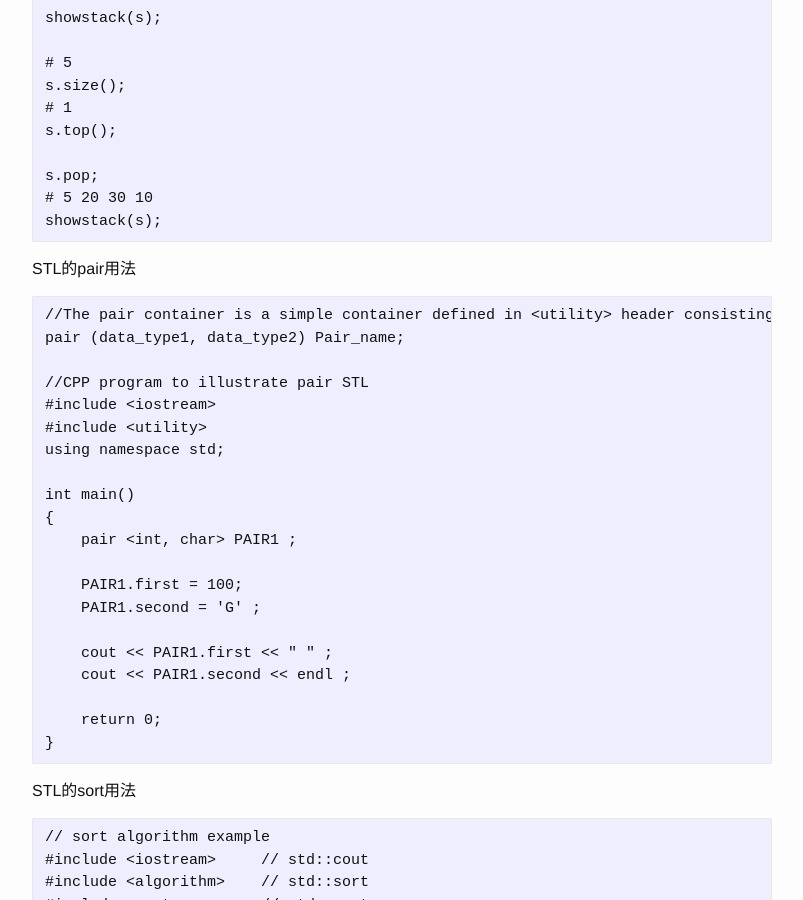
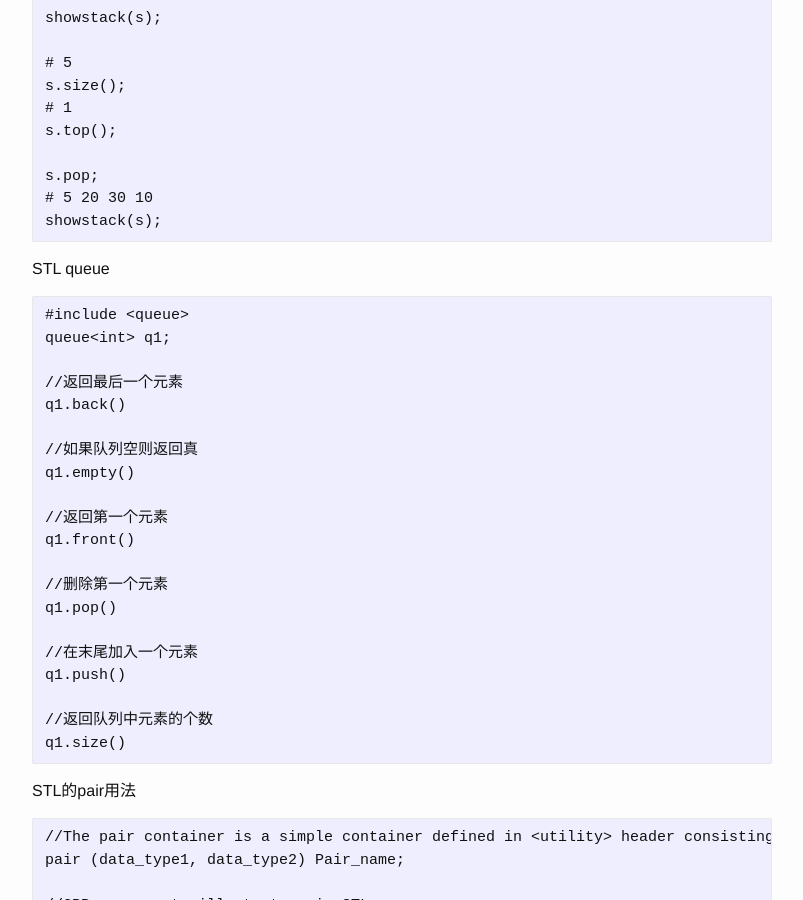
Before and after one commit to josephstalin117/josephstalin117.github.io, a Jekyll site: the page built from _posts/2018-5-25-c.markdown, in a window 1280 px wide and 900 px high, scrolled down 8565 px. Shown: the whole window, without its empty margins (238-1041 px from the left). Built offline with Jekyll 4.4.1, drawn with Linux system fonts in a browser that asks for light colours.

Commit message:
add queue

````diff
--- a/_posts/2017-05-10-bash.markdown
+++ b/_posts/2017-05-10-bash.markdown
@@ -73,7 +73,7 @@ unset variable_name
 string="abcd"
 echo ${#string} #输出 4
 
-# 数组
+# 数组(注意间隔是空格)
 array_name=(value0 value1 value2 value3)
 
 # 下标定义数组
--- a/_posts/2018-5-25-c.markdown
+++ b/_posts/2018-5-25-c.markdown
@@ -332,8 +332,6 @@ iterator begin()
 riterator end()
 ```
 
-
-
 STL reverse函数
 ```
 //转换0～5下标的元素
@@ -402,6 +400,30 @@ s.top();
 s.pop;
 # 5 20 30 10
 showstack(s);
+```
+
+STL queue
+```
+#include <queue>
+queue<int> q1;
+
+//返回最后一个元素
+q1.back()
+
+//如果队列空则返回真
+q1.empty()
+
+//返回第一个元素
+q1.front()
+
+//删除第一个元素
+q1.pop()
+
+//在末尾加入一个元素
+q1.push()
+
+//返回队列中元素的个数
+q1.size()
 ```
 
 STL的pair用法
````
Also changed, not shown: other parts of _posts/2017-05-10-bash.markdown (+1 -1 lines).
